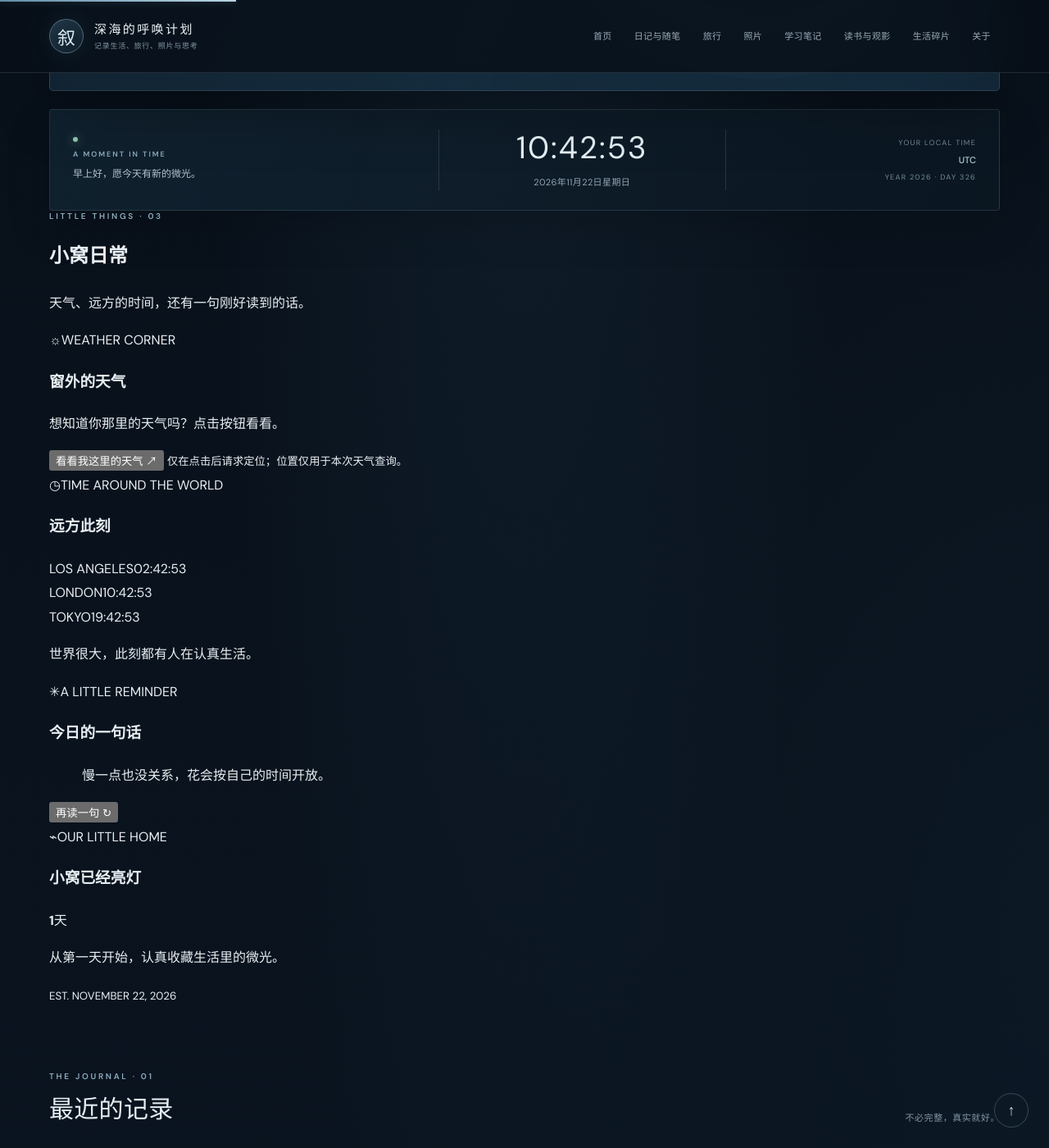
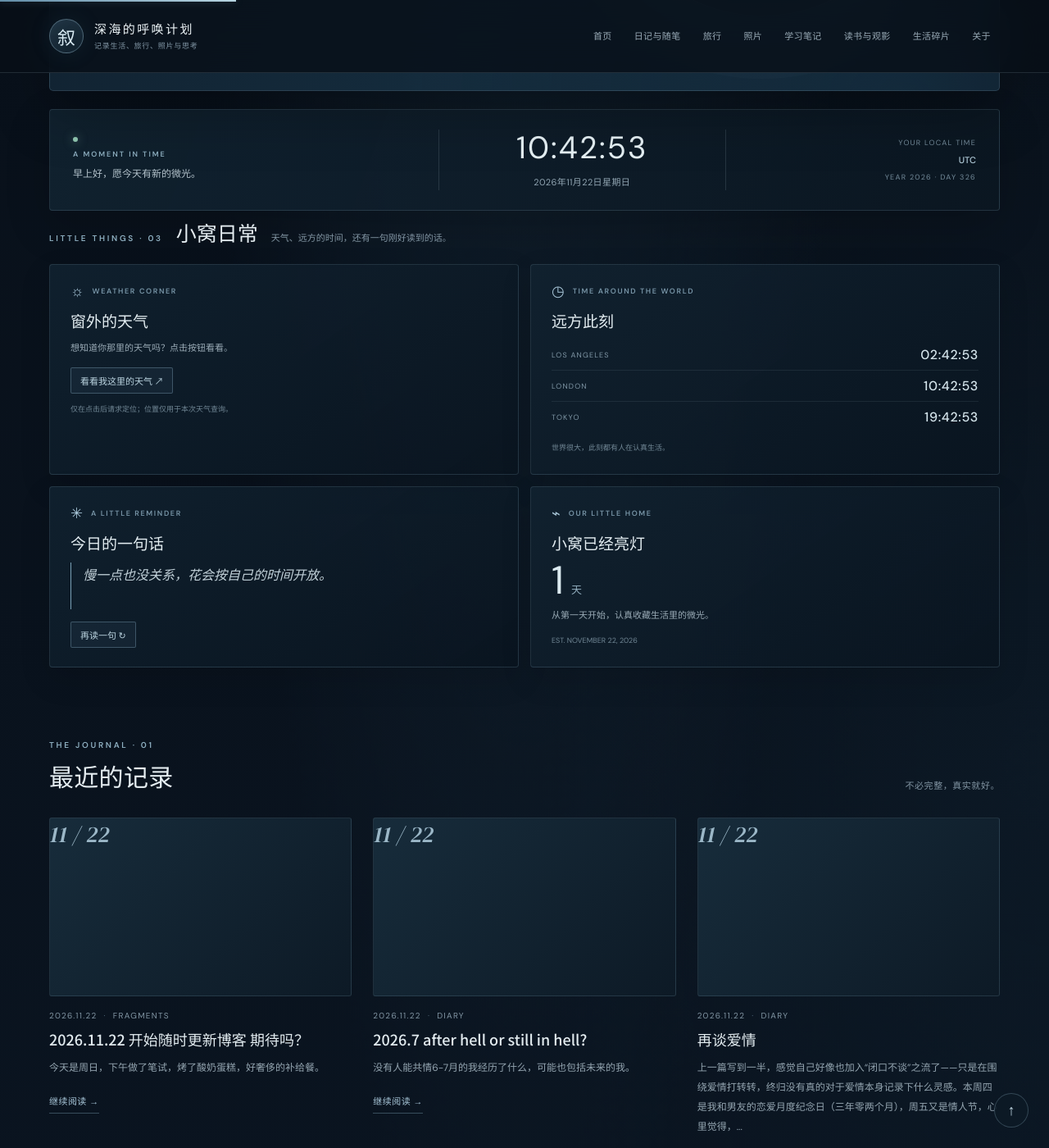
Before and after one commit to SabrinaGu822/SabrinaGu822.github.io, a Jekyll site: the page built from index.md, in a window 1280 px wide and 1400 px high, scrolled down 595 px. Shown: the whole window at 82% size. Built offline with Jekyll 4.4.1, drawn with Linux system fonts in a browser that asks for light colours.

Commit message:
Style cozy home widgets for dark theme

```diff
--- a/assets/css/style.css
+++ b/assets/css/style.css
@@ -221,3 +221,45 @@ img { display: block; max-width: 100%; }
   .now-meta strong {font-size:10px;}
   .back-to-top {right:15px;bottom:15px;}
 }
+
+
+/* Cozy home widgets */
+.cozy-section { margin: 8px 0 10px; }
+.cozy-heading { display:flex;align-items:baseline;gap:16px;flex-wrap:wrap;margin:0 0 20px; }
+.cozy-heading .eyebrow { margin:0; }
+.cozy-heading h2 { margin:0;color:#e5edf1;font:400 25px 'DM Serif Display','Noto Sans SC',serif; }
+.cozy-heading > p:last-child { margin:0;color:#8295a3;font-size:11px; }
+.cozy-grid { display:grid;grid-template-columns:repeat(2,minmax(0,1fr));gap:14px; }
+.cozy-card { min-width:0;min-height:220px;padding:23px 25px;border:1px solid rgba(153,190,209,.16);border-radius:4px;background:linear-gradient(145deg,rgba(17,34,48,.9),rgba(10,21,32,.92));box-shadow:0 14px 38px rgba(0,0,0,.12); }
+.cozy-card-top { display:flex;align-items:center;gap:10px;margin-bottom:13px; }
+.cozy-icon { color:#a8c6d8;font-size:18px;line-height:1; }
+.cozy-label { color:#7895a7;font:600 9px 'DM Sans',sans-serif;letter-spacing:.18em; }
+.cozy-card h3 { margin:0 0 9px;color:#e3edf1;font:400 19px 'DM Serif Display','Noto Sans SC',serif; }
+.cozy-description { margin:0 0 13px;color:#9aabb6;font-size:11px;line-height:1.9; }
+.cozy-button { display:inline-block;padding:7px 11px;border:1px solid rgba(151,190,210,.32);border-radius:2px;background:rgba(113,158,183,.08);color:#bad3df;font:11px 'Noto Sans SC',sans-serif;cursor:pointer;transition:background .2s,border-color .2s; }
+.cozy-button:hover { border-color:rgba(177,213,230,.65);background:rgba(113,158,183,.16); }
+.cozy-button:disabled { opacity:.6;cursor:wait; }
+.cozy-footnote { display:block;margin:12px 0 0;color:#718795;font-size:9px;line-height:1.7; }
+.weather-result { display:flex;align-items:baseline;gap:12px;margin:5px 0 12px; }
+.weather-result[hidden] { display:none; }
+.weather-result strong { color:#e6f1f5;font:400 38px/1 'DM Sans',sans-serif;font-variant-numeric:tabular-nums; }
+.weather-result span { color:#a3b5c0;font-size:10px;line-height:1.8; }
+.world-clock-list { display:grid;gap:0;margin-top:6px; }
+.world-clock-row { display:flex;justify-content:space-between;align-items:center;gap:12px;padding:8px 0;border-bottom:1px solid rgba(166,190,205,.1); }
+.world-clock-row:last-child { border-bottom:0; }
+.world-clock-row span { color:#8198a7;font:9px 'DM Sans',sans-serif;letter-spacing:.13em; }
+.world-clock-row time { color:#d4e4eb;font:500 16px 'DM Sans',monospace;font-variant-numeric:tabular-nums;letter-spacing:.04em; }
+.quote-card blockquote { min-height:57px;margin:10px 0 15px;padding:0 0 0 14px;border-left:1px solid #789fb5;color:#c2d1d9;font:italic 16px/1.9 'DM Serif Display','Noto Sans SC',serif; }
+.days-count { display:flex;align-items:baseline;gap:9px;margin:3px 0 8px; }
+.days-count strong { color:#dcebf1;font:400 48px/.95 'DM Sans',sans-serif;font-variant-numeric:tabular-nums; }
+.days-count span { color:#91adbd;font-size:13px; }
+@media(max-width:760px) {
+  .cozy-grid { gap:10px; }
+  .cozy-card { min-height:215px;padding:19px; }
+  .cozy-heading { gap:9px 13px; }
+}
+@media(max-width:460px) {
+  .cozy-grid { grid-template-columns:1fr; }
+  .cozy-card { min-height:0;padding:20px; }
+  .cozy-heading { align-items:flex-start;flex-direction:column; }
+}
```
